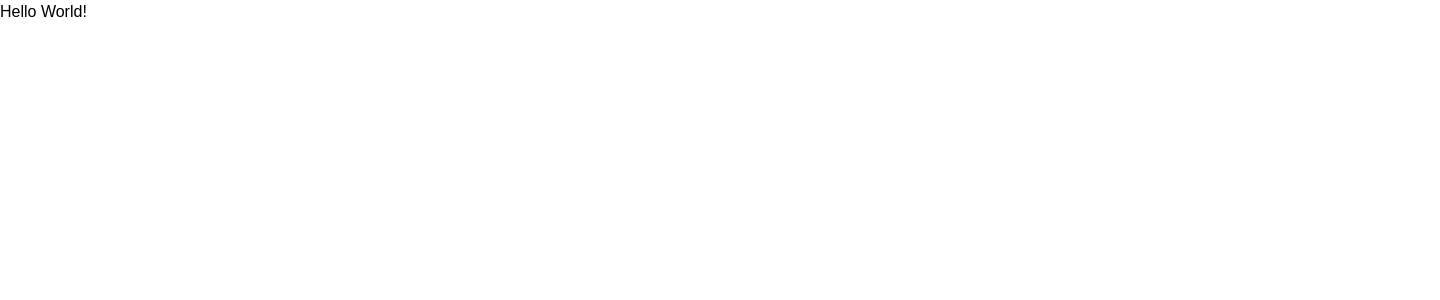
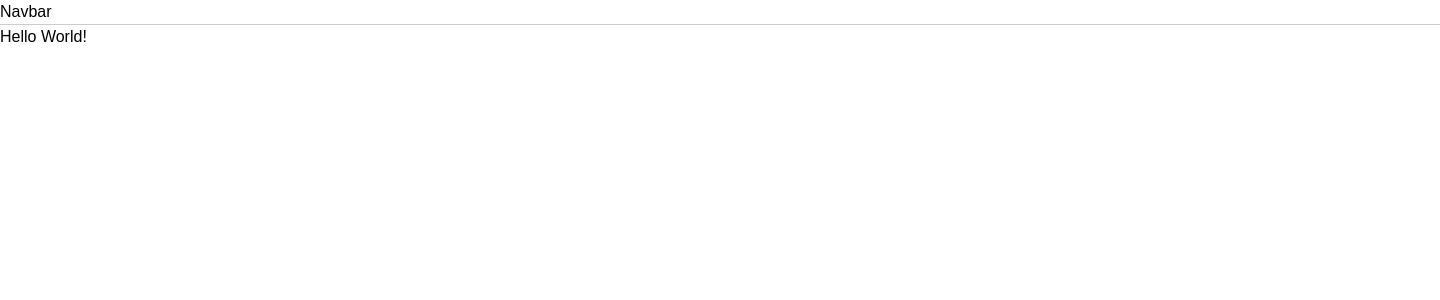
Before and after one commit to Tobbs101/fe-mentor-ecommerce-challenge, a React (Create React App) app: page / in a window 1280 px wide. Shown: the top 300 px of the page, 1440 px wide, since content can reach past the window. Built offline with nearby package versions, Linux system fonts and the light colour scheme.

Commit message:
added navbar

```diff
--- a/src/App.js
+++ b/src/App.js
@@ -1,10 +1,12 @@
 import "./App.css";
+import Navbar from "./components/navbar/Navbar";
 
 function App() {
   return (
-    <>
-    <h1>Hello World!</h1>
-    </>
+    <div style={{ width: "1440px", margin: "0 auto" }}>
+      <Navbar />
+      <h1>Hello World!</h1>
+    </div>
   );
 }
 
--- /dev/null
+++ b/src/components/navbar/Navbar.jsx
@@ -0,0 +1,7 @@
+import React from "react";
+
+const Navbar = () => {
+  return <div style={{ borderBottom: "1px solid #ccc" }}>Navbar</div>;
+};
+
+export default Navbar;
```
